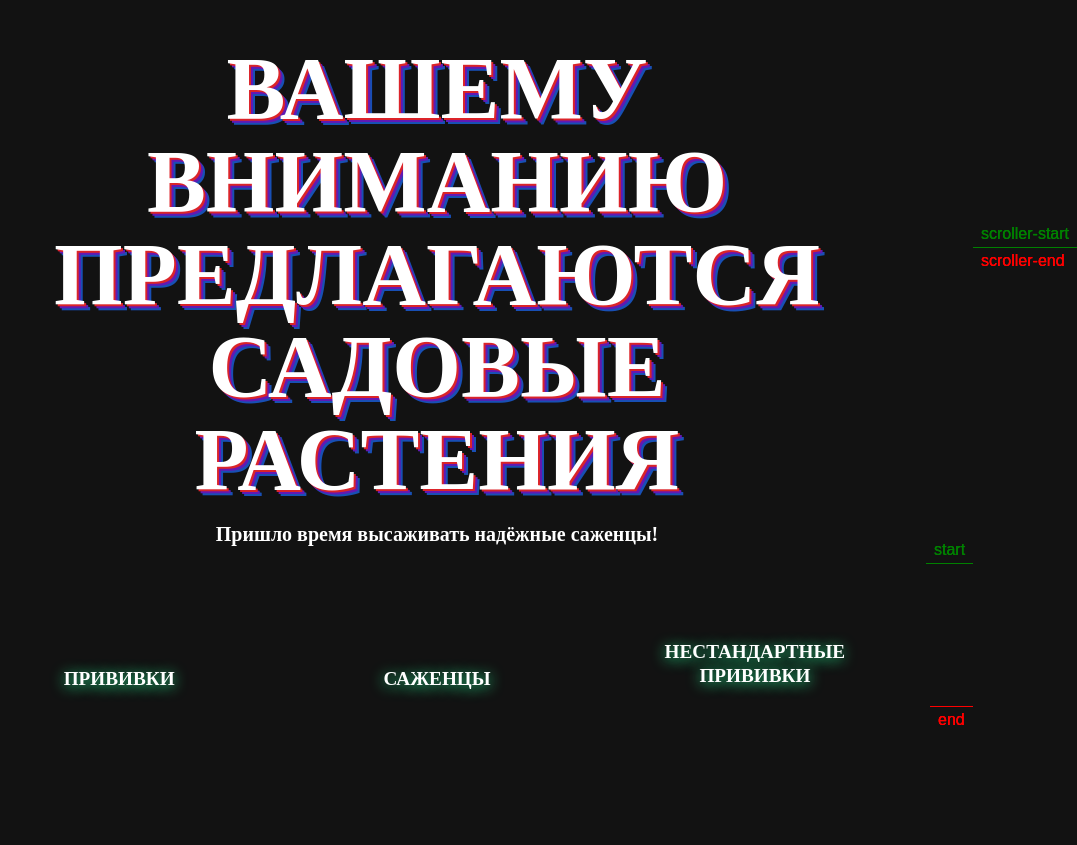
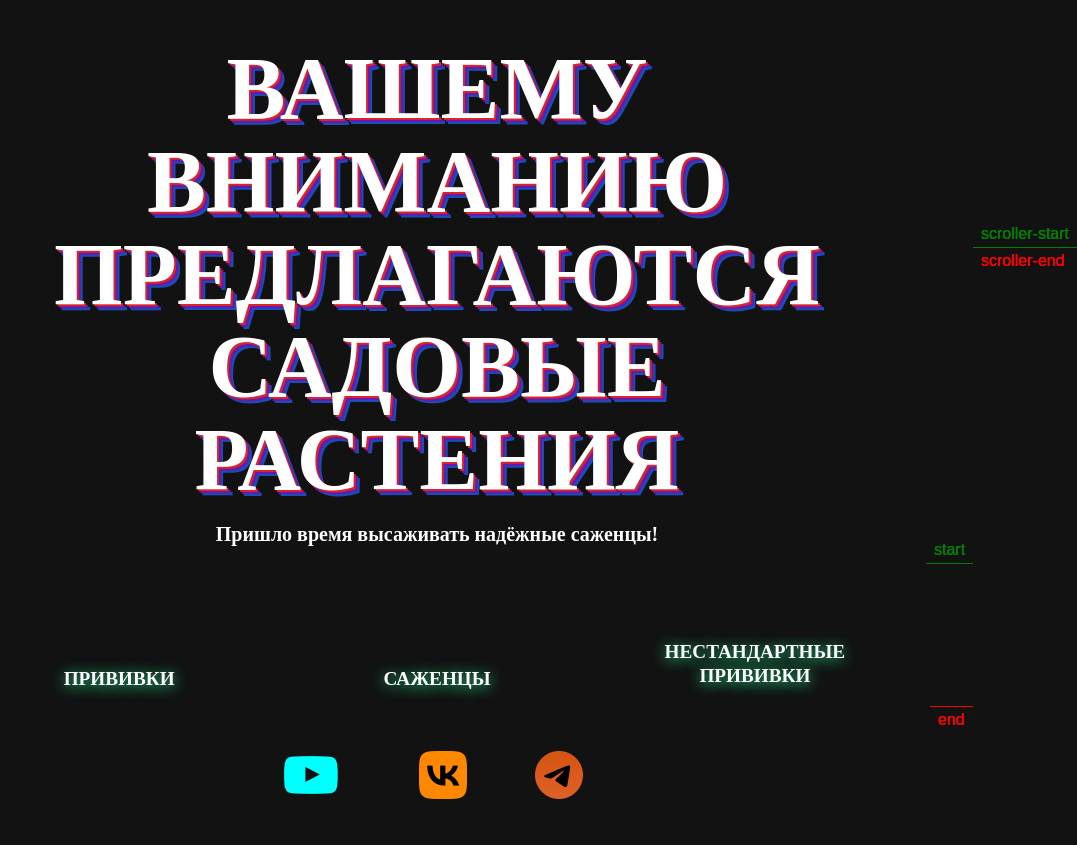
Before and after one commit to IlyaSafronov/My-Garden, a plain HTML site: page index.html in a window 1280 px wide. Shown: the part 153-998 px from the top of the page, without its empty margins (203-1280 px from the left). Before the commit the page ends 914 px from the top, so only its background shows below. Drawn offline with nearby package versions, Linux system fonts and the light colour scheme; a web font is replaced by a local one.

Commit message:
add social icons

```diff
--- a/index.html
+++ b/index.html
@@ -30,6 +30,14 @@
         <video muted loop class="video" src="./images/video3.mp4"></video>
       </div>
     </div>
+
+
+    <ul class="social">
+      <li><a href="https://www.youtube.com/@Sightools"><img src="./images/youtube-color-icon.png" alt=""></a></li>
+      <li><a href="https://vk.com/id2750992"><img src="./images/vk-icon.png" alt=""></a></li>
+      <li><a href="https://t.me/JohnHancock"><img src="./images/telegram-icon.png" alt=""></a></li>
+    </ul>
+
   </section>
 
   <script
--- a/styles.css
+++ b/styles.css
@@ -61,7 +61,7 @@ h3 {
 
 
 .classes {
-
+  position: relative;
   text-align: center;
   font-family: 'Dela+Gothic+One';
 }
@@ -94,6 +94,35 @@ h3 {
   font-size: 1.2rem;
 }
 
+/* ! social */
+
+.social {
+  /* position: absolute; */
+  z-index: 10;
+  display: flex;
+  justify-content: center;
+  align-items: center;
+}
+
+
+
+.social li {
+  list-style: none;
+}
+
+.social li a {
+  display: inline-block;
+  filter: invert(1);
+  margin-right: 20px;
+  transform: scale(0.5);
+  transition: 0.5s;
+}
+
+
+.social li a:hover {
+  transform: scale(0.5) translateY(-15px);
+}
+
 
 @media screen and (min-width: 768px) {
   body {
```
Also changed, not shown: images/telegram-icon.png (added), images/telegram-icon.svg (added), images/vk-icon.png (added), images/vk-icon.svg (added), images/youtube-color-icon.png (added).
